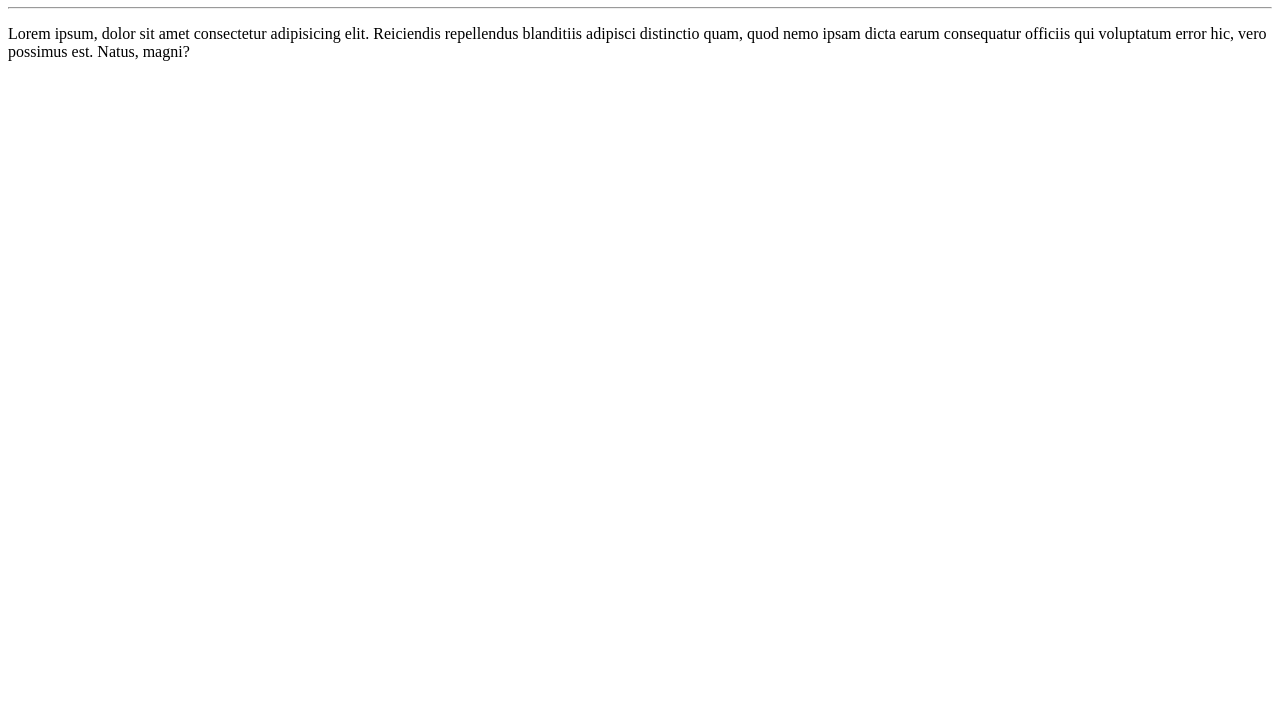
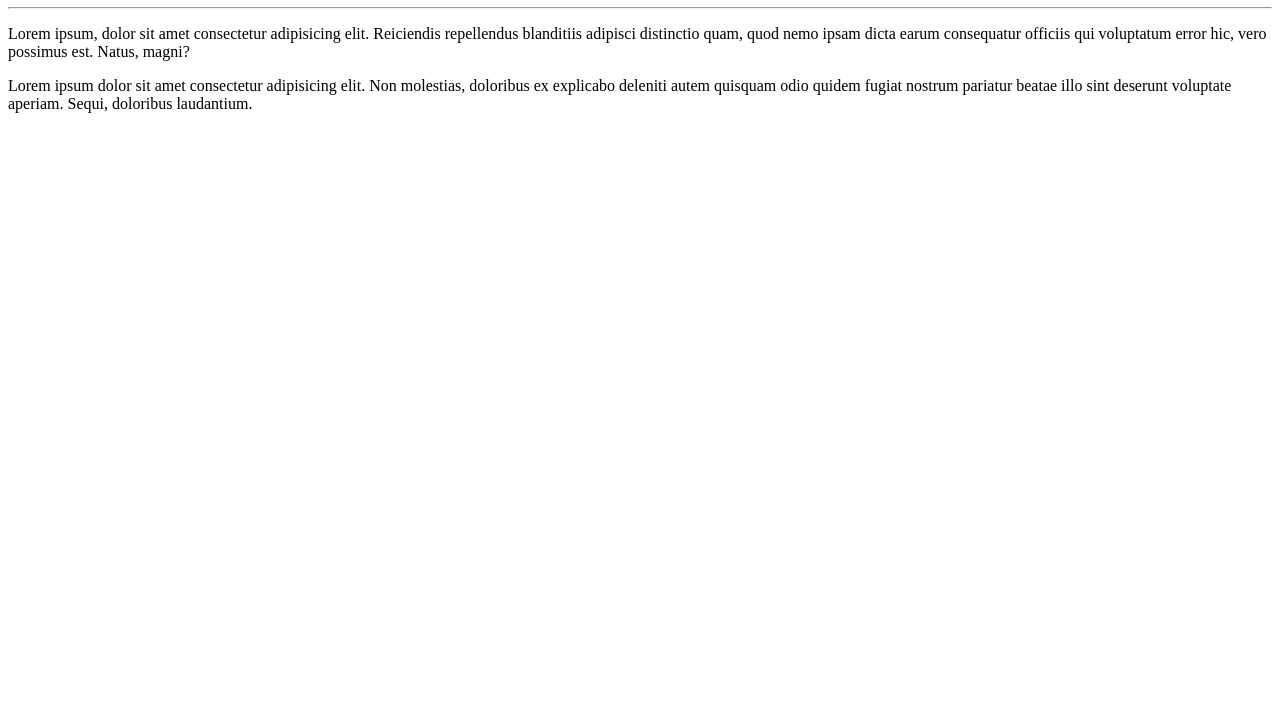
Before and after one commit to larissa-cruz/Ola-Mundo, a plain HTML site: page site-exemplo/index.html in a window 1280 px wide. Shown: the part 73-800 px from the top of the page. Drawn offline with Linux system fonts and the light colour scheme.

Commit message:
Adicionei um parágrafo

```diff
--- a/site-exemplo/index.html
+++ b/site-exemplo/index.html
@@ -10,5 +10,6 @@
     <h1>Olá, mundo!</h1>
     <hr>
     <p>Lorem ipsum, dolor sit amet consectetur adipisicing elit. Reiciendis repellendus blanditiis adipisci distinctio quam, quod nemo ipsam dicta earum consequatur officiis qui voluptatum error hic, vero possimus est. Natus, magni?</p>
+    <p>Lorem ipsum dolor sit amet consectetur adipisicing elit. Non molestias, doloribus ex explicabo deleniti autem quisquam odio quidem fugiat nostrum pariatur beatae illo sint deserunt voluptate aperiam. Sequi, doloribus laudantium.</p>
 </body>
 </html>
```
